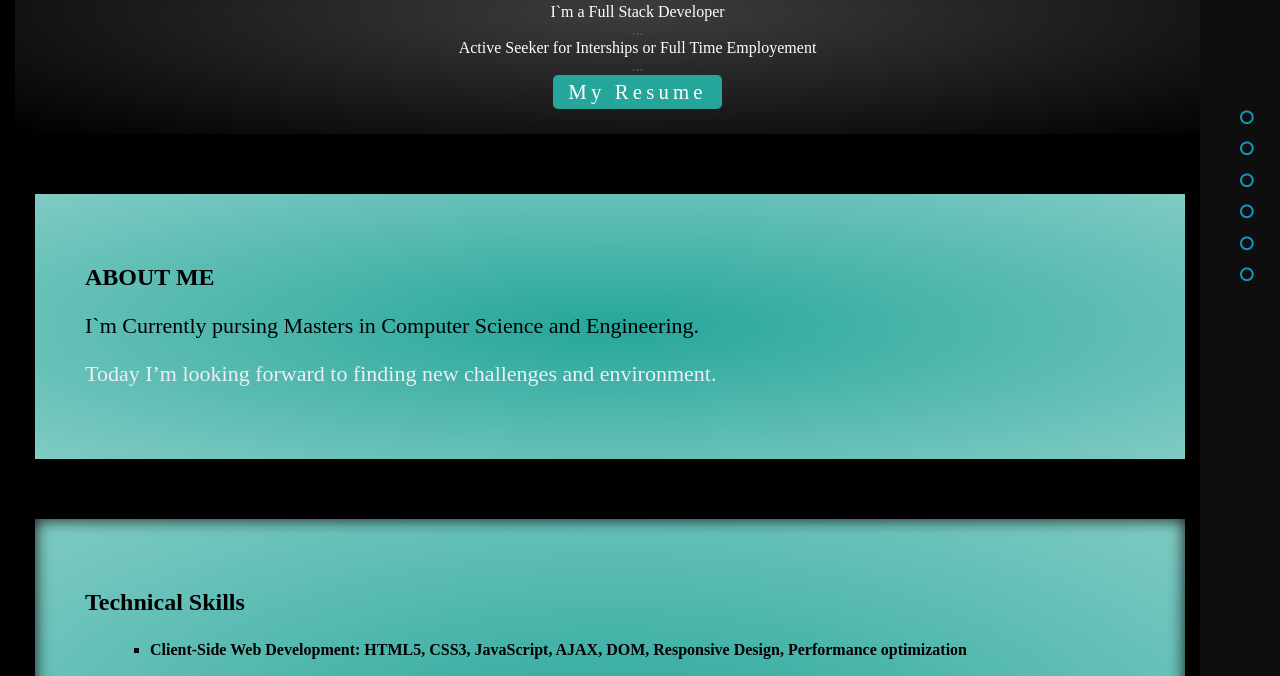
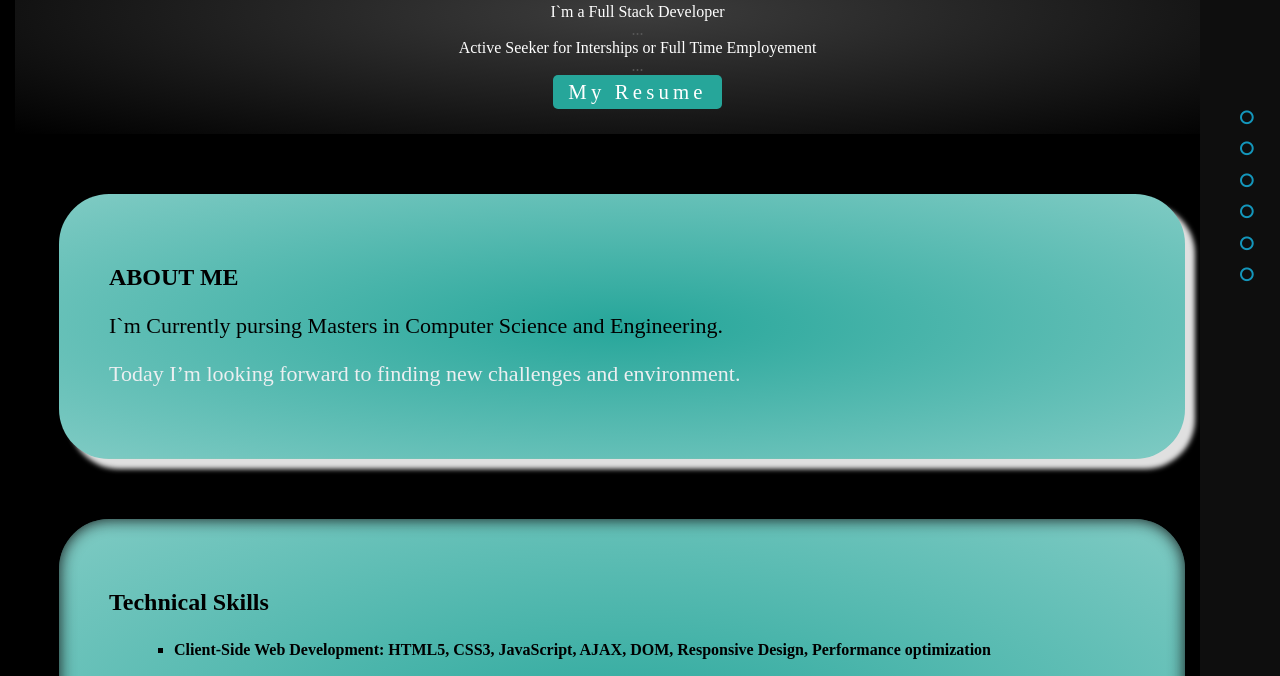
Before and after one commit to divyaabilash/divyaabilash.github.io, a plain HTML site: page index.html in a window 1280 px wide. Shown: the part 124-800 px from the top of the page. Drawn offline with Linux system fonts and the light colour scheme.

Commit message:
adding box shawdow effect

```diff
--- a/index.html
+++ b/index.html
@@ -57,7 +57,7 @@
                 </a>
             </li>
             <li class="spacing">
-                <a href="#employements" class="wrap">
+                <a href="#employments" class="wrap">
                     <i class="fa fa-circle-o">
       <span class="tooltip">
         Employement</span>
--- a/stylesheet.css
+++ b/stylesheet.css
@@ -227,6 +227,9 @@ div .bg__gerneric{
     /*W3C */
     filter: progid: DXImageTransform.Microsoft.gradient( startColorstr='#26A69A ', endColorstr=' #80CBC4', GradientType=1);
     color: black;
+    border-radius: 50px;
+    box-shadow: 10px 10px 5px #E0E0E0;
+    margin-left: 1.5em;
 }
 
 div .bg__gerneric h1{
```
